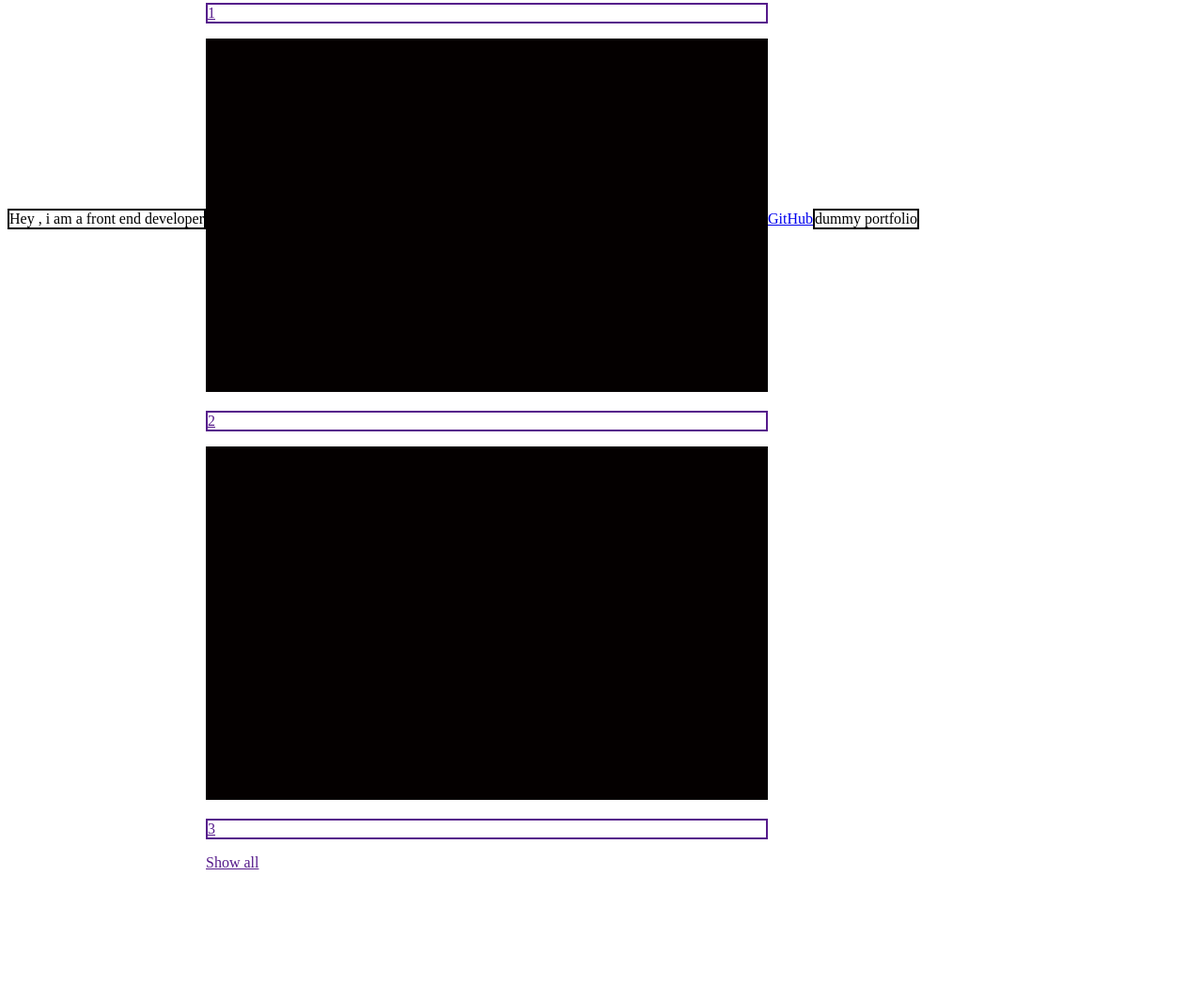
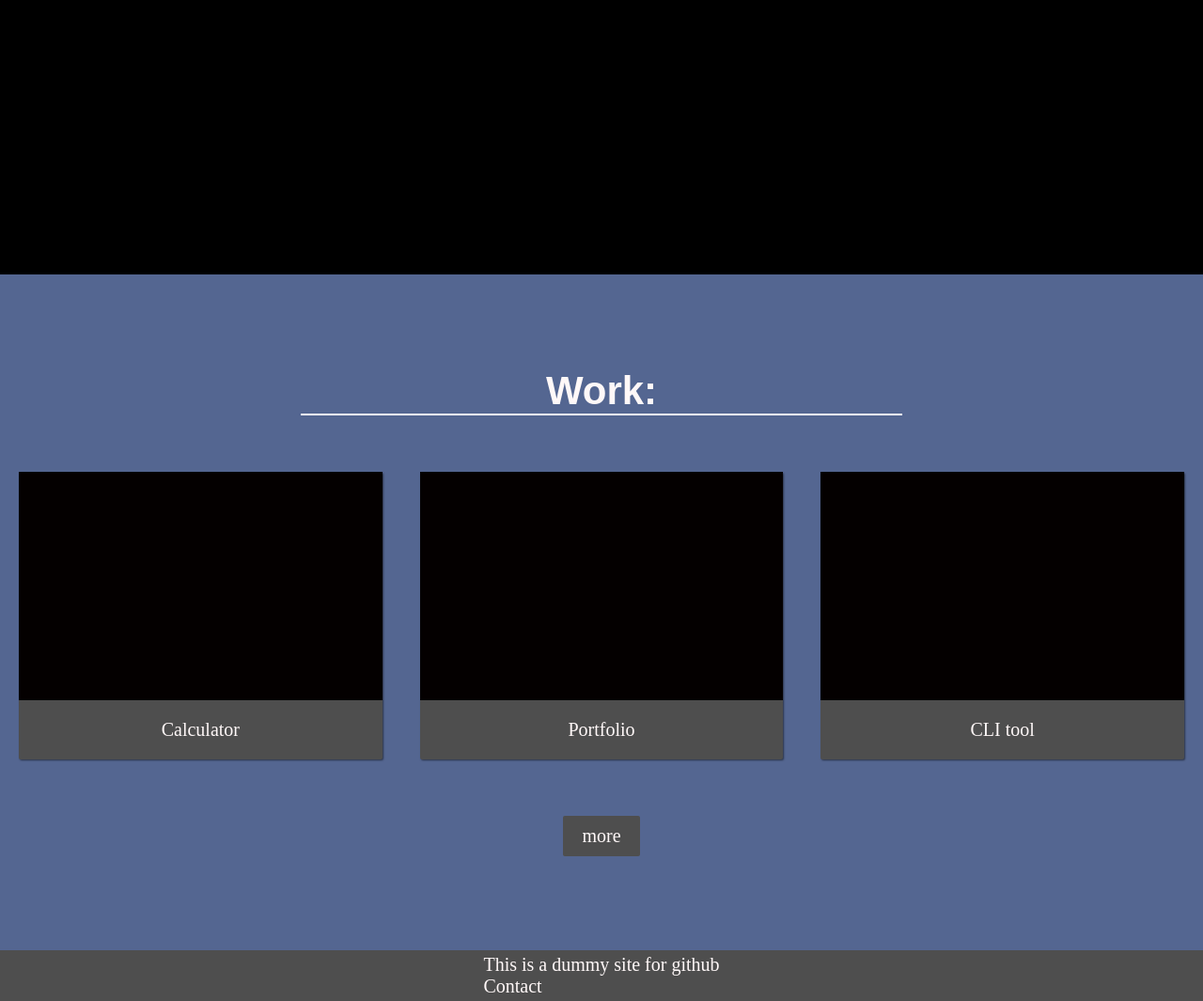
Before and after one commit to Harshnatuskar/Responsive-web-design, a plain HTML site: page portfolio/index.html in a window 1280 px wide. Shown: the part 468-1533 px from the top of the page at 94% size. Before the commit the page ends 1403 px from the top, so only its background shows below. Drawn offline with Linux system fonts and the light colour scheme.

Commit message:
complete

```diff
--- a/portfolio/index.html
+++ b/portfolio/index.html
@@ -3,50 +3,84 @@
 <head>
     <meta charset="UTF-8">
     <meta name="viewport" content="width=device-width, initial-scale=1.0">
+    <title>Portfolio</title>
     <link rel="stylesheet" href="styles.css">
-    <title>Portfolio</title>
 </head>
 <body>
     <nav id="navbar" class="nav">
-        <li><a href="#work">Work</a></li>
-        <li><a href="#contact">Contact</a></li>
+        <ul class="nav-list">
+          <li><a href="#welcome-section">About</a></li>
+          <li><a href="#projects">Work</a></li>
+        </ul>
       </nav>
-
-    <section>
-        <p>Hey , i am  a front end developer</p>
+      <section id="welcome-section" class="welcome-section">
+        <h1>Hii, I am Harsh</h1>
+        <h3>a front-end developer</h3>
       </section>
 
-    <section id="projects">
-      <h2>Some of my projects:</h2>
+      <section id="projects" class="projects-section">
+        <h2 class="projects-section-header">Work:</h2>
 
         <div class="projects-grid">
-        <a href="" target="_blank" >
-          <img class="project-image"src="black.png" alt="project"/>
-          <p class="project-title">1</p>
+          <a
+            href="https://codepen.io/freeCodeCamp/full/zNqgVx"
+            target="_blank"
+            class="project project-tile"
+          >
+            <img
+              class="project-image"
+              src="b.png"
+              alt="project"
+            />
+            <p class="project-title">
+              Calculator
+            </p>
           </a>
-        <a href="" target="_blank"  class="project project-tile" >
-          <img class="project-image" src="black.png" alt="project"/>
-          <p class="project-title">2</p>
+          <a
+            href="#"
+            target="_blank"
+            class="project project-tile"
+          >
+            <img
+              class="project-image"
+              src="b.png"
+              alt="project"
+            />
+            <p class="project-title">
+              Portfolio
+            </p>
           </a>
-        <a href="" target="_blank">
-          <img class="project-image" src="black.png" alt="project"/>
-          <p class="project-title">3</p>
+          <a
+            href="#"
+            target="_blank"
+            class="project project-tile"
+          >
+            <img
+              class="project-image"
+              src="b.png"
+              alt="project"
+            />
+            <p class="project-title">
+              CLI tool
+            </p>
           </a>
-
-
         </div>
 
-      <a href=""  target="_blank">Show all<i ></i></a>
-    </section>
-
-    <section id="contact" >
-      <div class="contact-links">
-        <a href="#" target="_blank"  >GitHub</a >
-      </div>
+        <a
+          href="#"
+          class="btn btn-show-all"
+          target="_blank"
+          >more<i class="fas fa-chevron-right"></i
+        ></a>
       </section>
 
       <footer>
-      <p>dummy portfolio</p>
+        <ul>
+            <li><p>
+                This is a dummy site for <a href="#">github</a>
+              </p> </li>
+            <li><a target="_blank" id="profile-link">Contact</a></li>
+        </ul>
       </footer>
 </body>
 </html>
--- a/portfolio/styles.css
+++ b/portfolio/styles.css
@@ -1,21 +1,154 @@
- body{
-  display: flex;
-  align-items: center;
+:root {
+  --main-white: #fff8f8;
+  --main-blue: #546691;
+  --main-gray: #4e4e4e;
 }
- @media (min-width:200px){
-  p {
-    font-size: 20;
-    border: 2px solid;
+
+* {
+  margin: 0;
+  padding: 0;
+}
+
+*,
+*::before,
+*::after {
+  box-sizing: inherit;
+}
+
+html {
+  font-size: 62.5%;
+  scroll-behavior: smooth;
+}
+
+@media (max-width: 80px) {
+  html {
+    font-size: 60%;
   }
 }
-#navbar {
+
+body {
+  font-size: 20px; /* 18px */
+  font-weight: 300;
+  color: var(--main-white);
+}
+
+h1,
+h2 {
+  font-family: 'Raleway', sans-serif;
+  font-weight: 700;
+  text-align: center;
+}
+
+h1 {
+  font-size: 6rem;
+}
+
+h2 {
+  font-size: 4.2rem;
+}
+
+ul {
+  list-style: none;
+}
+
+a {
+  text-decoration: none;
+  color: var(--main-white);
+}
+
+img {
+  display: block;
+  width: 100%;
+}
+
+.nav {
   display: flex;
   justify-content: flex-end;
   position: fixed;
   top: 0;
   left: 0;
   width: 100%;
- background: var(--main-red);
+  background: var(--main-black);
   box-shadow: 0 2px 0 rgba(0, 0, 0, 0.4);
   z-index: 10;
 }
+
+.nav-list {
+  display: flex;
+  margin-right: 2rem;
+}
+
+
+.nav-list a {
+  display: block;
+  font-size: 2.2rem;
+  padding: 2rem;
+}
+
+.welcome-section {
+  display: flex;
+  flex-direction: column;
+  justify-content: center;
+  align-items: center;
+  width: 100%;
+  height: 95vh;
+  background-color: #000;
+}
+
+.projects-section {
+  text-align: center;
+  padding: 10rem 2rem;
+  background: var(--main-blue);
+}
+
+.projects-section-header {
+  max-width: 640px;
+  margin: 0 auto 6rem auto;
+  border-bottom: 0.2rem solid var(--main-white);
+}
+
+
+.projects-grid {
+  display: grid;
+  grid-template-columns: repeat(auto-fit, minmax(320px, 1fr));
+  grid-gap: 4rem;
+  width: 100%;
+  max-width: 1280px;
+  margin: 0 auto;
+  margin-bottom: 6rem;
+}
+
+.project {
+  background: var(--main-gray);
+  box-shadow: 1px 1px 2px rgba(0, 0, 0, 0.5);
+  border-radius: 2px;
+}
+
+
+.project-title {
+  font-size: 2rem;
+  padding: 2rem 0.5rem;
+}
+
+.btn {
+  display: inline-block;
+  padding: 1rem 2rem;
+  border-radius: 2px;
+}
+
+.btn-show-all {
+  font-size: 2rem;
+  background: var(--main-gray);
+}
+
+footer {
+  font-weight: 80;
+  display: flex;
+  justify-content: space-evenly;
+  padding: 4px;
+  background: var(--main-gray);
+}
+
+footer > p {
+  margin: 2rem;
+}
```
Also changed, not shown: portfolio/b.png (renamed from portfolio/black.png). Lines whose indentation alone changed are shown as unchanged.
